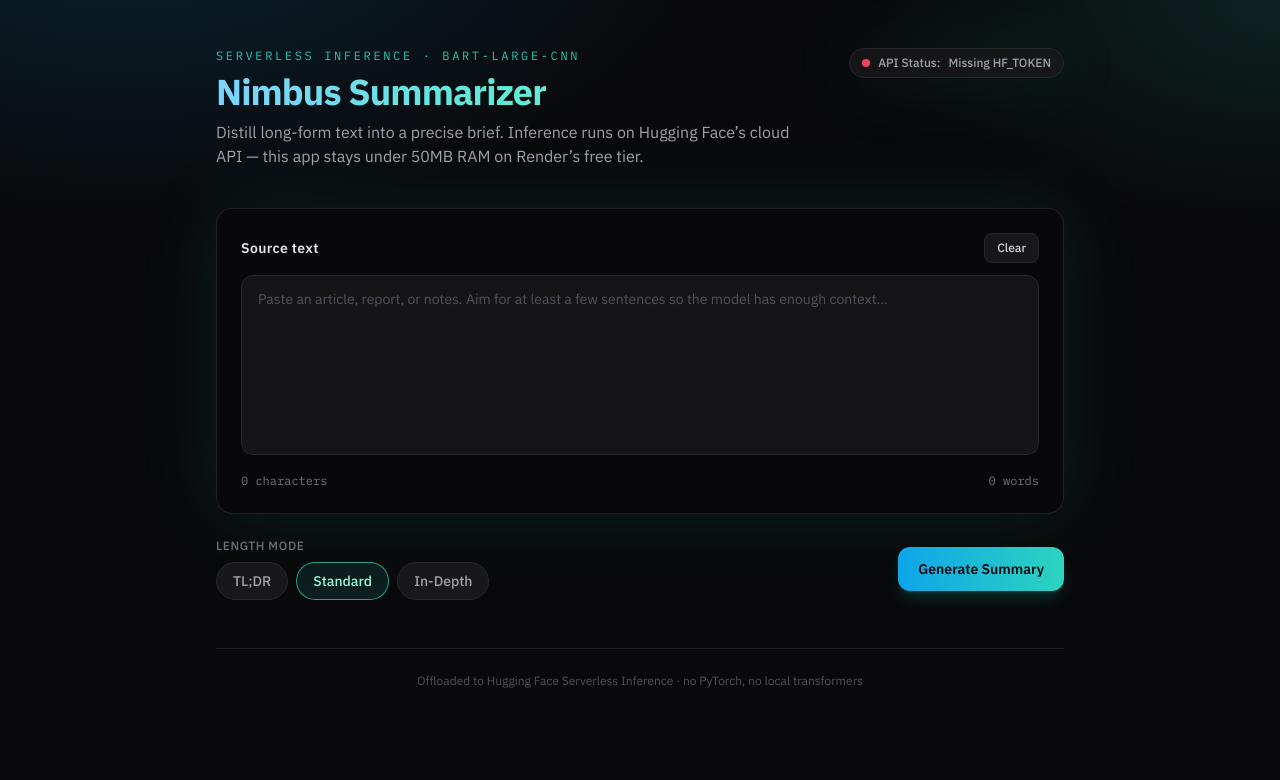
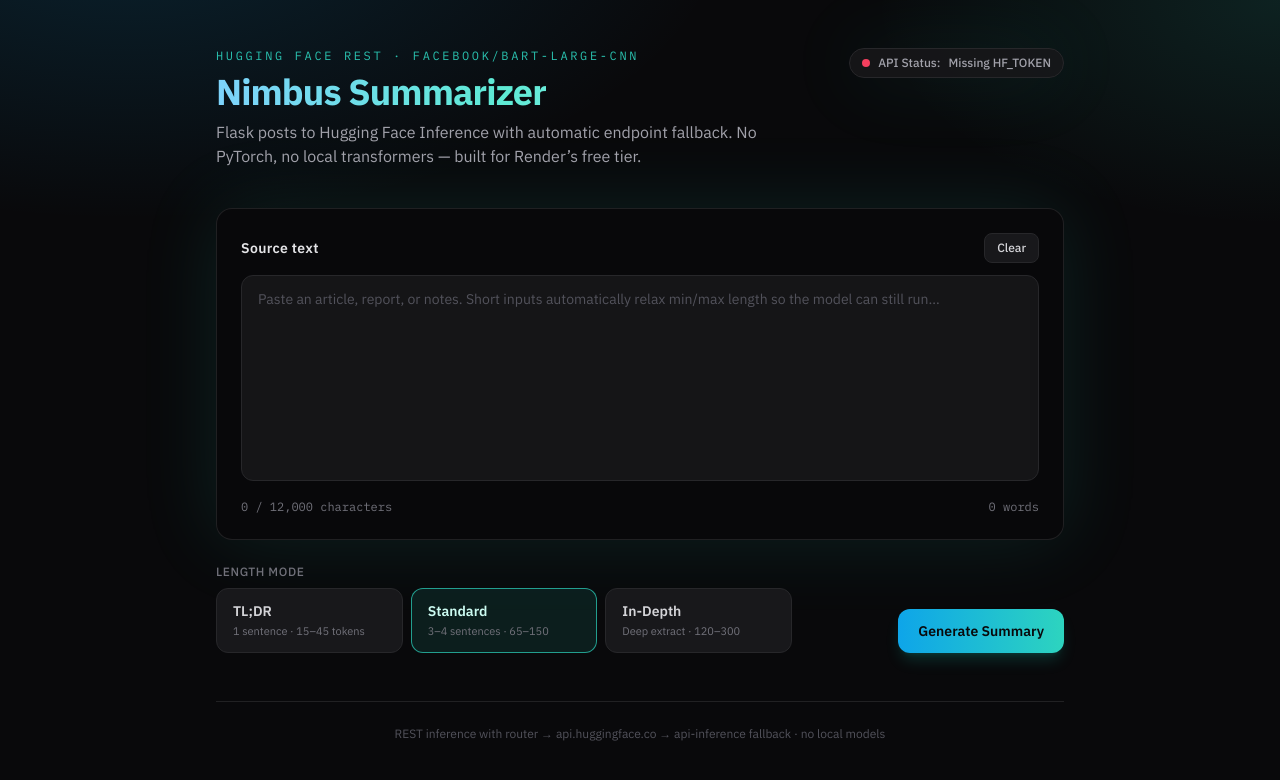
Before and after one commit to harishparimal-droid/ai-writer-summarizer, a Flask app: page / in a window 1280 px wide. Shown: the top 780 px of the page. Run offline with Flask 3, Linux system fonts and the light colour scheme; some libraries are stand-ins or nearby versions.

Commit message:
Update all project files excluding app.py

```diff
--- a/requirements.txt
+++ b/requirements.txt
@@ -1,5 +1,4 @@
 Flask>=3.0.0
 requests>=2.31.0
-huggingface_hub>=0.23.0
 gunicorn>=21.2.0
 python-dotenv>=1.0.0
--- a/static/app.js
+++ b/static/app.js
@@ -1,7 +1,16 @@
 const MODE_CLASSES = {
-  active: "border-teal-400/70 bg-teal-400/10 text-teal-200",
-  idle: "border-zinc-800 bg-zinc-900 text-zinc-400 hover:border-zinc-600 hover:text-zinc-200",
+  active: "border-teal-400/70 bg-teal-400/10 text-teal-100",
+  idle: "border-zinc-800 bg-zinc-900 text-zinc-300 hover:border-zinc-600 hover:text-zinc-100",
 };
+
+const MODE_LABELS = {
+  tldr: "TL;DR",
+  standard: "Standard",
+  detailed: "In-Depth",
+};
+
+const MAX_INPUT_CHARS = 12000;
+const REQUEST_TIMEOUT_MS = 130000;
 
 const sourceText = document.getElementById("source-text");
 const charCount = document.getElementById("char-count");
@@ -32,7 +41,7 @@ function updateCounters() {
   const value = sourceText.value;
   const chars = value.length;
   const words = countWords(value);
-  charCount.textContent = `${chars.toLocaleString()} character${chars === 1 ? "" : "s"}`;
+  charCount.textContent = `${chars.toLocaleString()} / ${MAX_INPUT_CHARS.toLocaleString()} characters`;
   wordCount.textContent = `${words.toLocaleString()} word${words === 1 ? "" : "s"}`;
   autoGrow();
 }
@@ -46,7 +55,7 @@ function setMode(mode) {
   selectedMode = mode;
   modeChips.forEach((chip) => {
     const isActive = chip.dataset.mode === mode;
-    chip.className = `mode-chip rounded-full border px-4 py-2 text-sm font-medium transition ${
+    chip.className = `mode-chip rounded-xl border px-4 py-3 text-left transition ${
       isActive ? MODE_CLASSES.active : MODE_CLASSES.idle
     }`;
     chip.setAttribute("aria-pressed", String(isActive));
@@ -94,18 +103,48 @@ async function refreshHealth() {
   }
 }
 
+function handleApiError(status, data) {
+  const message = data.error || "Failed to summarize.";
+
+  if (status === 400) {
+    showAlert(message);
+    return;
+  }
+  if (status === 401) {
+    showAlert(message);
+    setStatus("error", "Invalid token");
+    return;
+  }
+  if (status === 500 && /HF_TOKEN/i.test(message)) {
+    showAlert(message);
+    setStatus("error", "Missing HF_TOKEN");
+    return;
+  }
+  if (status === 503) {
+    showAlert(message);
+    setStatus("warning", "Model warming up");
+    return;
+  }
+  if (status === 502) {
+    showAlert(message);
+    setStatus("warning", "HF unreachable");
+    return;
+  }
+  showAlert(message);
+}
+
 async function generateSummary() {
   hideAlert();
   const text = sourceText.value.trim();
   if (!text) {
-    showAlert("Paste some text first. Empty input cannot be summarized.");
+    showAlert("Please enter text to summarize.");
     return;
   }
 
   setLoading(true);
   try {
     const controller = new AbortController();
-    const timeoutId = setTimeout(() => controller.abort(), 95000);
+    const timeoutId = setTimeout(() => controller.abort(), REQUEST_TIMEOUT_MS);
     const response = await fetch("/api/summarize", {
       method: "POST",
       headers: { "Content-Type": "application/json", Accept: "application/json" },
@@ -122,30 +161,21 @@ async function generateSummary() {
     }
 
     if (!response.ok) {
-      if (response.status === 503) {
-        showAlert(data.error || "The Hugging Face model is warming up. Wait a few seconds and try again.");
-        setStatus("warning", "Model warming up");
-        return;
-      }
-      if (response.status === 500 && /HF_TOKEN/i.test(data.error || "")) {
-        showAlert(data.error);
-        setStatus("error", "Missing HF_TOKEN");
-        return;
-      }
-      showAlert(data.error || "Summarization failed. Check your connection and try again.");
+      handleApiError(response.status, data);
       return;
     }
 
+    const modeLabel = MODE_LABELS[data.mode] || data.mode || MODE_LABELS[selectedMode];
     summaryText.textContent = data.summary;
-    statsBadge.textContent = `${data.reduction_pct}% shorter • ${data.original_words} → ${data.summary_words} words`;
+    statsBadge.textContent = `${modeLabel} · ${data.reduction_pct}% shorter · ${data.original_words} → ${data.summary_words} words`;
     outputCard.classList.remove("hidden");
     copyBtn.textContent = "Copy to Clipboard";
     setStatus("ready", "Ready");
   } catch (error) {
     if (error.name === "AbortError") {
-      showAlert("The request timed out waiting for Hugging Face. Please retry.");
+      showAlert("The request timed out waiting for Hugging Face. Please retry in 10 seconds.");
     } else {
-      showAlert("Network error. Confirm the server is running and try again.");
+      showAlert("Could not reach Hugging Face. Please check your internet connection.");
     }
   } finally {
     setLoading(false);
--- a/templates/index.html
+++ b/templates/index.html
@@ -6,7 +6,7 @@
     <title>Nimbus Summarizer — Serverless AI Text Summarizer</title>
     <meta
       name="description"
-      content="Production-grade AI text summarizer powered by Hugging Face Serverless Inference (facebook/bart-large-cnn). No local models."
+      content="Cloud-native AI text summarizer. Flask calls Hugging Face Serverless Inference (facebook/bart-large-cnn) via REST — no local models."
     />
     <link rel="preconnect" href="https://fonts.googleapis.com" />
     <link rel="preconnect" href="https://fonts.gstatic.com" crossorigin />
@@ -23,9 +23,6 @@
               sans: ["IBM Plex Sans", "ui-sans-serif", "system-ui", "sans-serif"],
               mono: ["IBM Plex Mono", "ui-monospace", "monospace"],
             },
-            colors: {
-              ink: "#09090b",
-            },
             boxShadow: {
               glow: "0 0 80px rgba(45, 212, 191, 0.12)",
             },
@@ -40,9 +37,6 @@
           radial-gradient(900px 500px at 100% 0%, rgba(45, 212, 191, 0.12), transparent 45%),
           #09090b;
       }
-      textarea {
-        field-sizing: content;
-      }
     </style>
   </head>
   <body class="min-h-screen text-zinc-100 antialiased">
@@ -50,7 +44,7 @@
       <header class="mb-10 flex flex-col gap-6 sm:flex-row sm:items-start sm:justify-between">
         <div>
           <p class="mb-2 font-mono text-xs uppercase tracking-[0.22em] text-teal-400/90">
-            Serverless Inference · BART-Large-CNN
+            Hugging Face REST · facebook/bart-large-cnn
           </p>
           <h1
             class="bg-gradient-to-r from-sky-300 via-teal-300 to-cyan-200 bg-clip-text text-3xl font-bold tracking-tight text-transparent sm:text-4xl"
@@ -58,8 +52,8 @@
             Nimbus Summarizer
           </h1>
           <p class="mt-2 max-w-xl text-sm leading-relaxed text-zinc-400 sm:text-base">
-            Distill long-form text into a precise brief. Inference runs on Hugging Face’s
-            cloud API — this app stays under 50MB RAM on Render’s free tier.
+            Flask posts to Hugging Face Inference with automatic endpoint fallback.
+            No PyTorch, no local transformers — built for Render’s free tier.
           </p>
         </div>
         <div
@@ -87,34 +81,38 @@
           <textarea
             id="source-text"
             rows="8"
-            placeholder="Paste an article, report, or notes. Aim for at least a few sentences so the model has enough context…"
+            maxlength="12000"
+            placeholder="Paste an article, report, or notes. Short inputs automatically relax min/max length so the model can still run…"
             class="min-h-[180px] w-full resize-none rounded-xl border border-zinc-800 bg-zinc-900/80 px-4 py-3 text-sm leading-relaxed text-zinc-100 outline-none ring-0 transition placeholder:text-zinc-600 focus:border-teal-500/60 focus:ring-2 focus:ring-teal-500/20"
           ></textarea>
           <div class="mt-3 flex flex-wrap items-center justify-between gap-2 font-mono text-xs text-zinc-500">
-            <span id="char-count">0 characters</span>
+            <span id="char-count">0 / 12,000 characters</span>
             <span id="word-count">0 words</span>
           </div>
         </section>
 
-        <section class="flex flex-col gap-4 sm:flex-row sm:items-center sm:justify-between">
-          <div>
+        <section class="flex flex-col gap-4 sm:flex-row sm:items-end sm:justify-between">
+          <div class="w-full sm:max-w-xl">
             <p class="mb-2 text-xs font-medium uppercase tracking-wider text-zinc-500">Length mode</p>
-            <div class="flex flex-wrap gap-2" role="group" aria-label="Summary length mode">
-              <button type="button" data-mode="tldr" class="mode-chip rounded-full border px-4 py-2 text-sm font-medium transition">
-                TL;DR
+            <div class="grid grid-cols-1 gap-2 sm:grid-cols-3" role="group" aria-label="Summary length mode">
+              <button type="button" data-mode="tldr" class="mode-chip rounded-xl border px-4 py-3 text-left transition">
+                <span class="block text-sm font-semibold">TL;DR</span>
+                <span class="mt-0.5 block text-[11px] font-normal text-zinc-500">1 sentence · 15–45 tokens</span>
               </button>
-              <button type="button" data-mode="standard" class="mode-chip rounded-full border px-4 py-2 text-sm font-medium transition">
-                Standard
+              <button type="button" data-mode="standard" class="mode-chip rounded-xl border px-4 py-3 text-left transition">
+                <span class="block text-sm font-semibold">Standard</span>
+                <span class="mt-0.5 block text-[11px] font-normal text-zinc-500">3–4 sentences · 65–150</span>
               </button>
-              <button type="button" data-mode="detailed" class="mode-chip rounded-full border px-4 py-2 text-sm font-medium transition">
-                In-Depth
+              <button type="button" data-mode="detailed" class="mode-chip rounded-xl border px-4 py-3 text-left transition">
+                <span class="block text-sm font-semibold">In-Depth</span>
+                <span class="mt-0.5 block text-[11px] font-normal text-zinc-500">Deep extract · 120–300</span>
               </button>
             </div>
           </div>
           <button
             id="summarize-btn"
             type="button"
-            class="inline-flex items-center justify-center gap-2 rounded-xl bg-gradient-to-r from-sky-500 to-teal-400 px-5 py-3 text-sm font-semibold text-zinc-950 shadow-lg shadow-teal-500/20 transition hover:brightness-110 disabled:cursor-not-allowed disabled:opacity-60"
+            class="inline-flex shrink-0 items-center justify-center gap-2 rounded-xl bg-gradient-to-r from-sky-500 to-teal-400 px-5 py-3 text-sm font-semibold text-zinc-950 shadow-lg shadow-teal-500/20 transition hover:brightness-110 disabled:cursor-not-allowed disabled:opacity-60"
           >
             <svg
               id="spinner"
@@ -160,7 +158,7 @@
       </main>
 
       <footer class="mt-12 border-t border-zinc-800/80 pt-6 text-center text-xs text-zinc-600">
-        Offloaded to Hugging Face Serverless Inference · no PyTorch, no local transformers
+        REST inference with router → api.huggingface.co → api-inference fallback · no local models
       </footer>
     </div>
     <script src="{{ url_for('static', filename='app.js') }}"></script>
```
Also changed, not shown: README.md.
